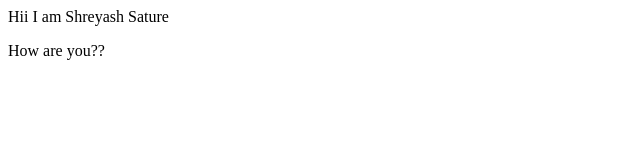
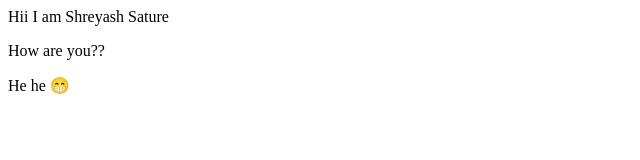
Before and after one commit to Shreyash-Sature/LocalRepop, a plain HTML site: page index.html in a window 1280 px wide. Shown: the full height of the page, 0-640 px from the left. Drawn offline with Linux system fonts and the light colour scheme.

Commit message:
Updated messege in index.html

```diff
--- a/index.html
+++ b/index.html
@@ -1,2 +1,3 @@
 <p>Hii I am Shreyash Sature</p>
 <p>How are you??</p>
+<p>He he 😁</p>
```
